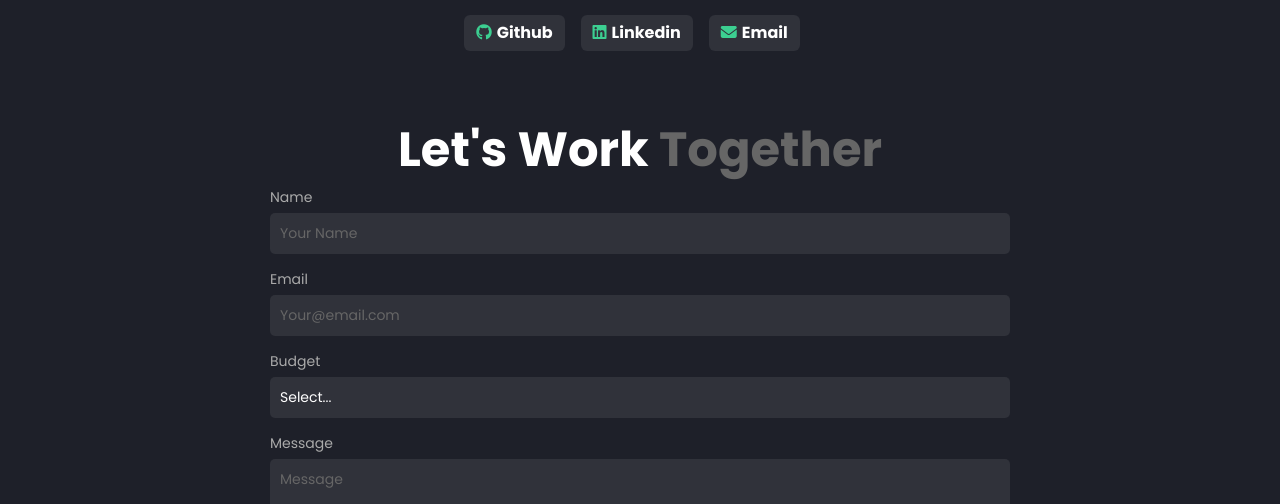
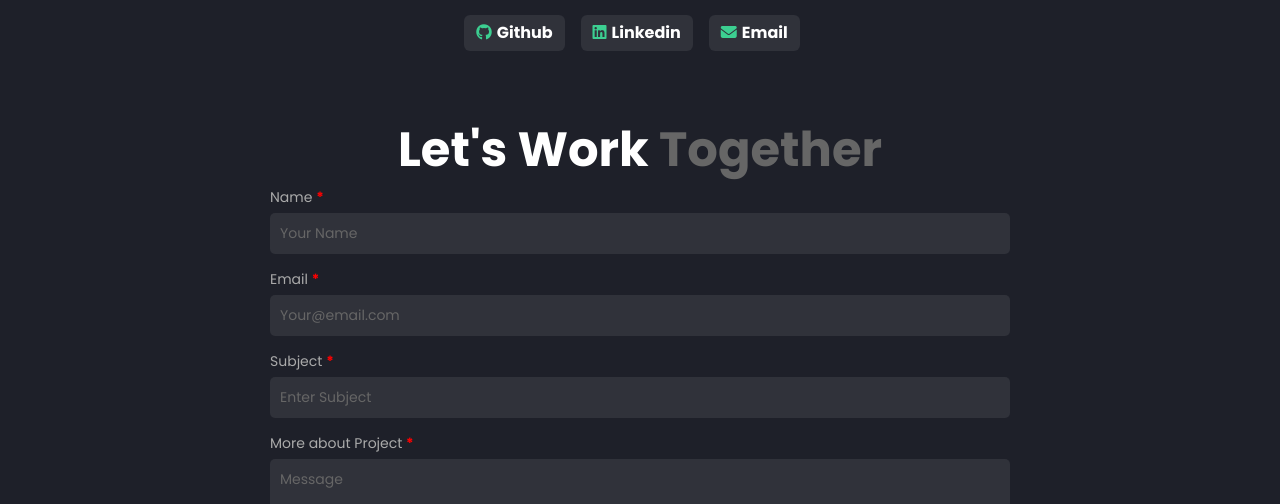
Before and after one commit to kunalambarte17/Portfolio, a React (Vite) app: page / in a window 1280 px wide. Shown: the part 2384-2888 px from the top of the page. Built offline with nearby package versions, Linux system fonts and the light colour scheme.

Commit message:
Form was Edited

```diff
--- a/src/components/FormContainer/Form.css
+++ b/src/components/FormContainer/Form.css
@@ -85,6 +85,10 @@
     background-color: #e64a19;
   }
 
+  .color{
+    color: red;
+  }
+
   @media (width<990px){
     .contact-box{
         padding: 0px 0px 0px 0px;
--- a/src/components/FormContainer/Form.jsx
+++ b/src/components/FormContainer/Form.jsx
@@ -52,7 +52,7 @@ function Form() {
       <div className='container contact-box'>
       <form onSubmit={onSubmit}>
         <div className="form-group">
-          <label htmlFor="name">Name</label>
+          <label htmlFor="name">Name <b className='color'>*</b></label>
           <input type="text"
           id="name"
           name='name'
@@ -60,27 +60,21 @@ function Form() {
           required />
         </div>
         <div className="form-group">
-          <label htmlFor="email">Email</label>
+          <label htmlFor="email">Email <b className='color'>*</b></label>
           <input type="email"
           id="email" name='email'
           placeholder="Your@email.com"
           required />
         </div>
         <div className="form-group">
-          <label htmlFor="budget">Budget</label>
-          <select id="budget"
-          name='budget'
-          required>
-            <option value="" disabled selected className='selected'>
-              Select...
-            </option>
-            <option value="low">$500</option>
-            <option value="medium">$1000</option>
-            <option value="high">$1500</option>
-          </select>
+          <label htmlFor="subject">Subject <b className='color'>*</b></label>
+          <input type="text"
+          id="subject" name='subject'
+          placeholder="Enter Subject"
+          required />
         </div>
         <div className="form-group">
-          <label htmlFor="message">Message</label>
+          <label htmlFor="message">More about Project <b className='color'>*</b></label>
           <textarea
             id="message"
             name='message'
```
